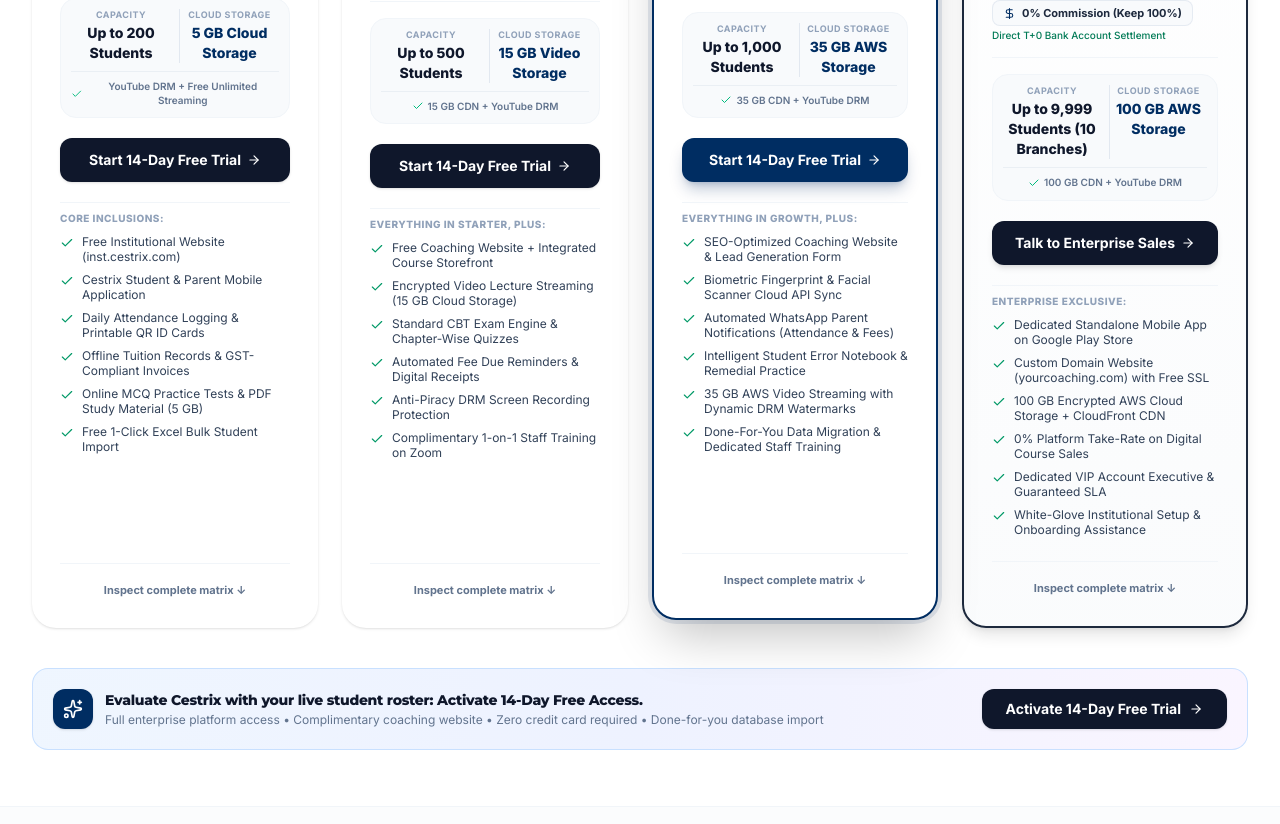
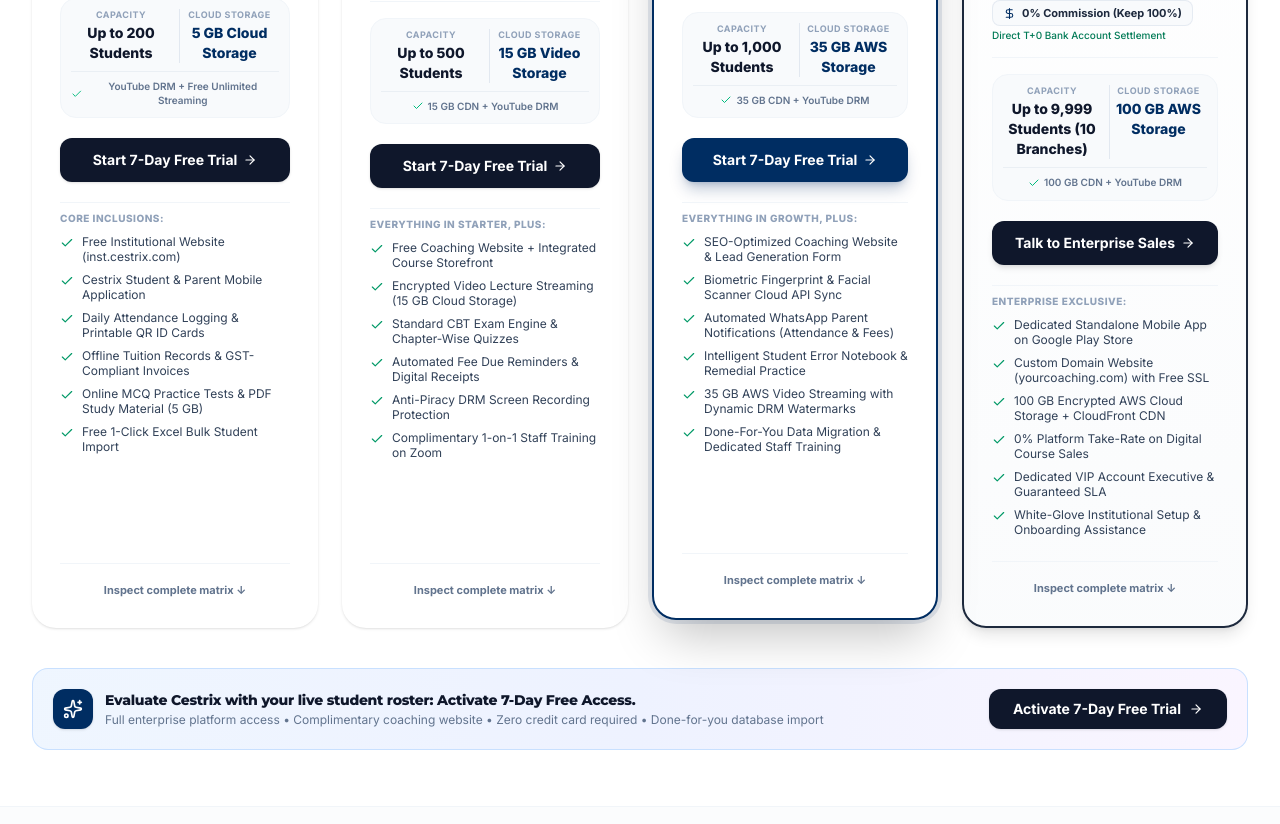
Before and after one commit to ashukumari95/cestrix-_learning, a React (Vite) app: page /pricing in a window 1280 px wide. Shown: the part 1136-1960 px from the top of the page. Built offline with nearby package versions, Linux system fonts and the light colour scheme.

Commit message:
Update trial duration from 14 days to 7 days across website

```diff
--- a/src/data/pricingData.ts
+++ b/src/data/pricingData.ts
@@ -42,7 +42,7 @@
     isPopular: false,
     isEnterprise: false,
     cardBorder: 'border-slate-200 hover:border-slate-300 bg-white shadow-sm',
-    ctaText: 'Start 14-Day Free Trial',
+    ctaText: 'Start 7-Day Free Trial',
     ctaClass: 'bg-slate-900 hover:bg-black text-white shadow-sm',
     ctaLink: '/book-demo?plan=starter',
     diffTag: 'Core Inclusions:',
@@ -73,7 +73,7 @@
     isPopular: false,
     isEnterprise: false,
     cardBorder: 'border-slate-200 hover:border-slate-300 bg-white shadow-sm',
-    ctaText: 'Start 14-Day Free Trial',
+    ctaText: 'Start 7-Day Free Trial',
     ctaClass: 'bg-slate-900 hover:bg-black text-white shadow-sm',
     ctaLink: '/book-demo?plan=growth',
     diffTag: 'Everything in Starter, plus:',
@@ -104,7 +104,7 @@
     isPopular: true,
     isEnterprise: false,
     cardBorder: 'border-2 border-[#002D62] shadow-2xl ring-4 ring-[#002D62]/10 bg-white relative z-10 lg:-translate-y-2',
-    ctaText: 'Start 14-Day Free Trial',
+    ctaText: 'Start 7-Day Free Trial',
     ctaClass: 'bg-[#002D62] hover:bg-[#050B14] text-white shadow-lg shadow-[#002D62]/25',
     ctaLink: '/book-demo?plan=pro',
     diffTag: 'Everything in Growth, plus:',
--- a/src/pages/CompareClassplusPage.tsx
+++ b/src/pages/CompareClassplusPage.tsx
@@ -604,7 +604,7 @@
           <div className="mt-8 flex items-center justify-center gap-6 text-xs text-slate-400">
             <span>✓ No Credit Card Required</span>
             <span>✓ Free Data Migration from Classplus</span>
-            <span>✓ 14-Day Free Trial</span>
+            <span>✓ 7-Day Free Trial</span>
           </div>
         </div>
       </section>
--- a/src/pages/FeaturesPage.tsx
+++ b/src/pages/FeaturesPage.tsx
@@ -1019,7 +1019,7 @@
             </div>
 
             <p className="mt-6 text-xs text-slate-400">
-              Zero credit card required • Instant 14-day free trial • Free historical data import
+              Zero credit card required • Instant 7-day free trial • Free historical data import
             </p>
           </div>
         </div>
--- a/src/pages/FreeFeeReceiptGeneratorPage.tsx
+++ b/src/pages/FreeFeeReceiptGeneratorPage.tsx
@@ -188,7 +188,7 @@
               to="/book-demo?source=receipt-tool-top-pill"
               className="text-emerald-400 hover:text-emerald-300 font-bold underline ml-1"
             >
-              Start 14-Day Free Trial →
+              Start 7-Day Free Trial →
             </Link>
           </div>
         </div>
@@ -585,7 +585,7 @@
                   to="/book-demo?source=fee-receipt-tool-cta"
                   className="w-full sm:w-auto inline-flex items-center justify-center gap-2 px-6 py-3 rounded-xl bg-emerald-500 hover:bg-emerald-600 text-white font-bold text-xs sm:text-sm shadow-md transition-colors"
                 >
-                  <span>Start 14-Day Free Trial (₹999/mo)</span>
+                  <span>Start 7-Day Free Trial (₹999/mo)</span>
                   <ArrowRight className="w-4 h-4" />
                 </Link>
                 <Link
--- a/src/pages/Home.tsx
+++ b/src/pages/Home.tsx
@@ -77,7 +77,7 @@
                   to="/pricing"
                   className="px-6 py-3.5 rounded-xl bg-white text-[#002D62] hover:bg-slate-50 font-extrabold text-sm shadow-xl shadow-black/15 hover:shadow-2xl transition-all flex items-center gap-2 group"
                 >
-                  <span>Start 14-Day Free Trial</span>
+                  <span>Start 7-Day Free Trial</span>
                   <ArrowRight className="w-4 h-4 group-hover:translate-x-1 transition-transform" />
                 </Link>
 
@@ -1976,7 +1976,7 @@
               Simple, Predictable Plans for Academies
             </h2>
             <p className="text-slate-600 text-sm sm:text-base leading-relaxed">
-              Transparent institutional plans starting at just ₹799/month. Zero setup fees, 0% commission on offline cash & UPI tuition, and 14 days free trial.
+              Transparent institutional plans starting at just ₹799/month. Zero setup fees, 0% commission on offline cash & UPI tuition, and 7 days free trial.
             </p>
 
             {/* Yearly / Monthly Toggle */}
@@ -2239,7 +2239,7 @@
           <div className="pt-4 border-t border-slate-200/80 flex flex-wrap items-center justify-center gap-6 sm:gap-12 text-xs font-semibold text-slate-600">
             <div className="flex items-center gap-2">
               <CheckCircle2 className="w-4 h-4 text-emerald-600" />
-              <span>14-Day Full Feature Free Trial</span>
+              <span>7-Day Full Feature Free Trial</span>
             </div>
             <div className="flex items-center gap-2">
               <CheckCircle2 className="w-4 h-4 text-emerald-600" />
--- a/src/pages/PricingPage.tsx
+++ b/src/pages/PricingPage.tsx
@@ -666,7 +666,7 @@
             </div>
             <div>
               <h4 className="text-sm font-extrabold text-slate-900">
-                Evaluate Cestrix with your live student roster: Activate 14-Day Free Access.
+                Evaluate Cestrix with your live student roster: Activate 7-Day Free Access.
               </h4>
               <p className="text-xs text-slate-500 mt-0.5">
                 Full enterprise platform access • Complimentary coaching website • Zero credit card required • Done-for-you database import
@@ -677,7 +677,7 @@
             to="/book-demo?plan=trial"
             className="px-6 py-2.5 rounded-xl bg-slate-900 hover:bg-black text-white text-xs sm:text-sm font-bold shrink-0 transition-colors shadow-sm flex items-center gap-2"
           >
-            <span>Activate 14-Day Free Trial</span>
+            <span>Activate 7-Day Free Trial</span>
             <ArrowRight size={14} />
           </Link>
         </div>
@@ -1027,7 +1027,7 @@
                 to="/book-demo?plan=pro"
                 className="w-full sm:w-auto px-8 py-3.5 rounded-xl bg-white hover:bg-slate-100 text-[#0F172A] font-extrabold text-sm shadow-lg transition-all flex items-center justify-center gap-2"
               >
-                <span>Start 14-Day Free Trial (Pro Edition)</span>
+                <span>Start 7-Day Free Trial (Pro Edition)</span>
                 <ArrowRight size={16} />
               </Link>
               <Link
```
